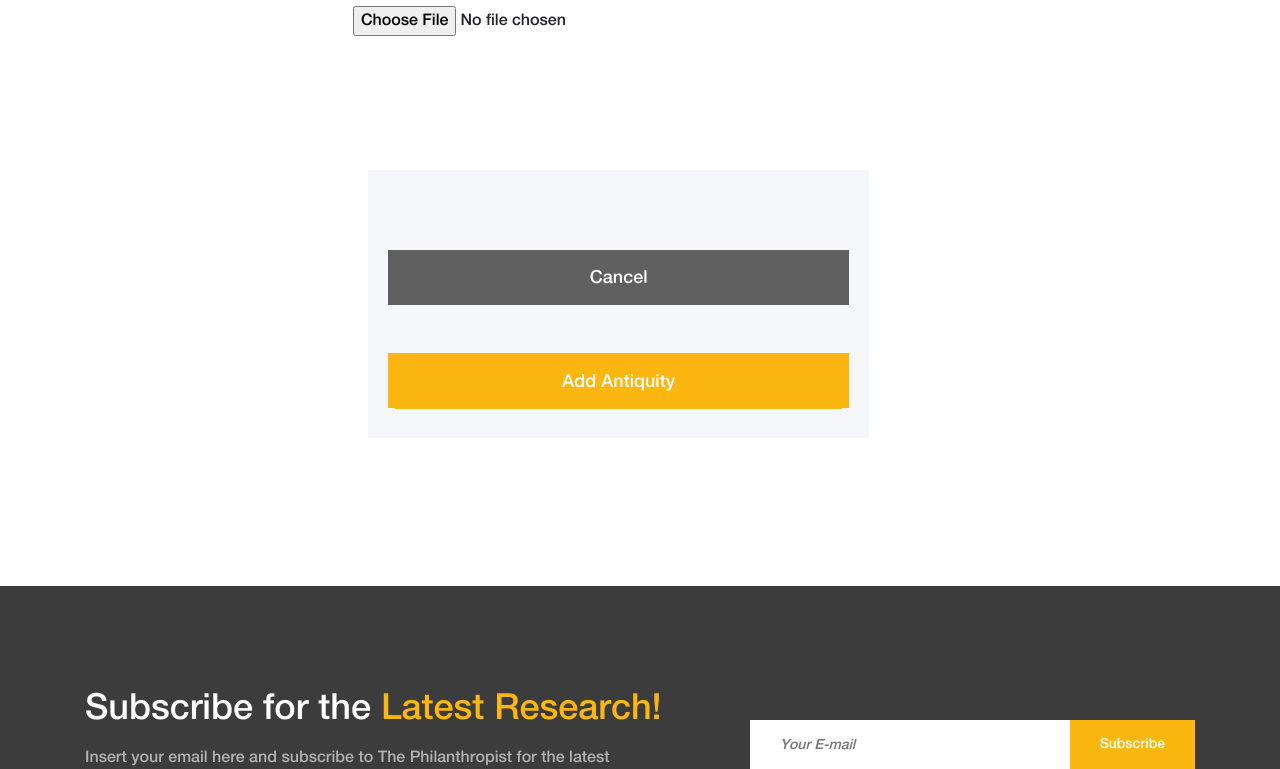
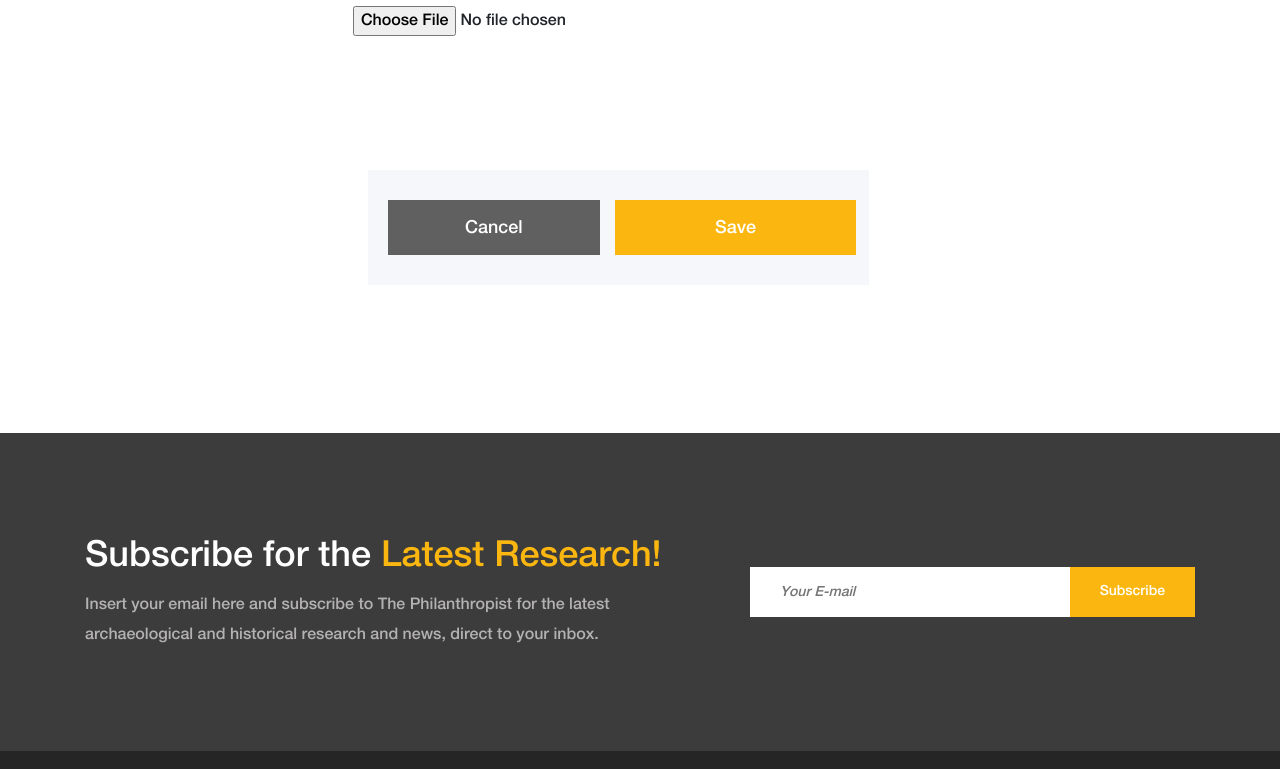
Before and after one commit to Code-Institute-Submissions/milestone-46, a Django app: page /all_antiquities/add/ in a window 1280 px wide. Shown: the part 1541-2310 px from the top of the page. Run offline with Django 3.2, Linux system fonts and the light colour scheme; the visitor is signed in with stand-in values (Sample User, id 1); data comes from the database, SQL or seed files in the repository; some libraries are stand-ins or nearby versions.

Commit message:
Improve button stylings in add and edit antiquity views

```diff
--- a/all_antiquities/templates/all_antiquities/add_antiquity.html
+++ b/all_antiquities/templates/all_antiquities/add_antiquity.html
@@ -9,7 +9,7 @@
         <div class="row">
 
             <!-- Add New Antiquity Section -->
-            <div class="col-12 col-md-12 col-xl-8 order-2 order-lg-1 p-5">
+            <div class="col-12 col-xl-8 order-2 order-lg-1 p-5">
                 <div class="checkout_details_area mt-50 clearfix">
                     <div class="cart-title">
                         <h2 class="text-center">Add a New Antiquity</h2>
@@ -26,14 +26,14 @@
                         </div>
 
                         <div class="cart-summary">
-                            <div class="payment-method submit-button">
-                                <div class="cart-btn mt-50">
+                            <div class="row payment-method submit-button pr-2">
+                                <div class="col-6 cart-btn">
                                     <a href="{% url 'all_antiquities' %}"
                                         class="btn amado-btn profile-button w-100">Cancel</a>
                                 </div>
 
-                                <button id="submit-button" type="submit" class="cart-btn btn amado-btn w-100 mt-5">
-                                    <span class="btn amado-btn w-100">Add Antiquity</span>
+                                <button id="submit-button" type="submit" class="col-6 cart-btn btn amado-btn w-100">
+                                    <span class="amado-btn w-100">Save</span>
                                 </button>
                             </div>
                         </div>
--- a/all_antiquities/templates/all_antiquities/single_antiquity.html
+++ b/all_antiquities/templates/all_antiquities/single_antiquity.html
@@ -179,7 +179,7 @@
                                 <div class="form-group">
                                     <div class="input-group">
                                         <input type="number" class="form-control qty_input" name="quantity" value="1"
-                                            min="1" max="10" data-item_id="{{ antiquity.id }}"
+                                            min="1" max="100" data-item_id="{{ antiquity.id }}"
                                             id="id_qty_{{ antiquity.id }}" required>
                                     </div>
                                 </div>
--- a/the_philanthropist/settings.py
+++ b/the_philanthropist/settings.py
@@ -146,10 +146,6 @@ else:
         }
     }
 
-# DATABASES = {
-#     'default': dj_database_url.parse('postgres://eysnehulduzyir:7f8a702cc7d106eb1c73dc87954409bb76b11886d2ec1fd4bac05da6f86c93d5@ec2-52-31-94-195.eu-west-1.compute.amazonaws.com:5432/dd86oub3oiji4f')
-# }
-
 # Password validation
 # https://docs.djangoproject.com/en/3.1/ref/settings/#auth-password-validators
 
```
Also changed, not shown: all_antiquities/templates/all_antiquities/edit_antiquity.html (+5 -5 lines).
